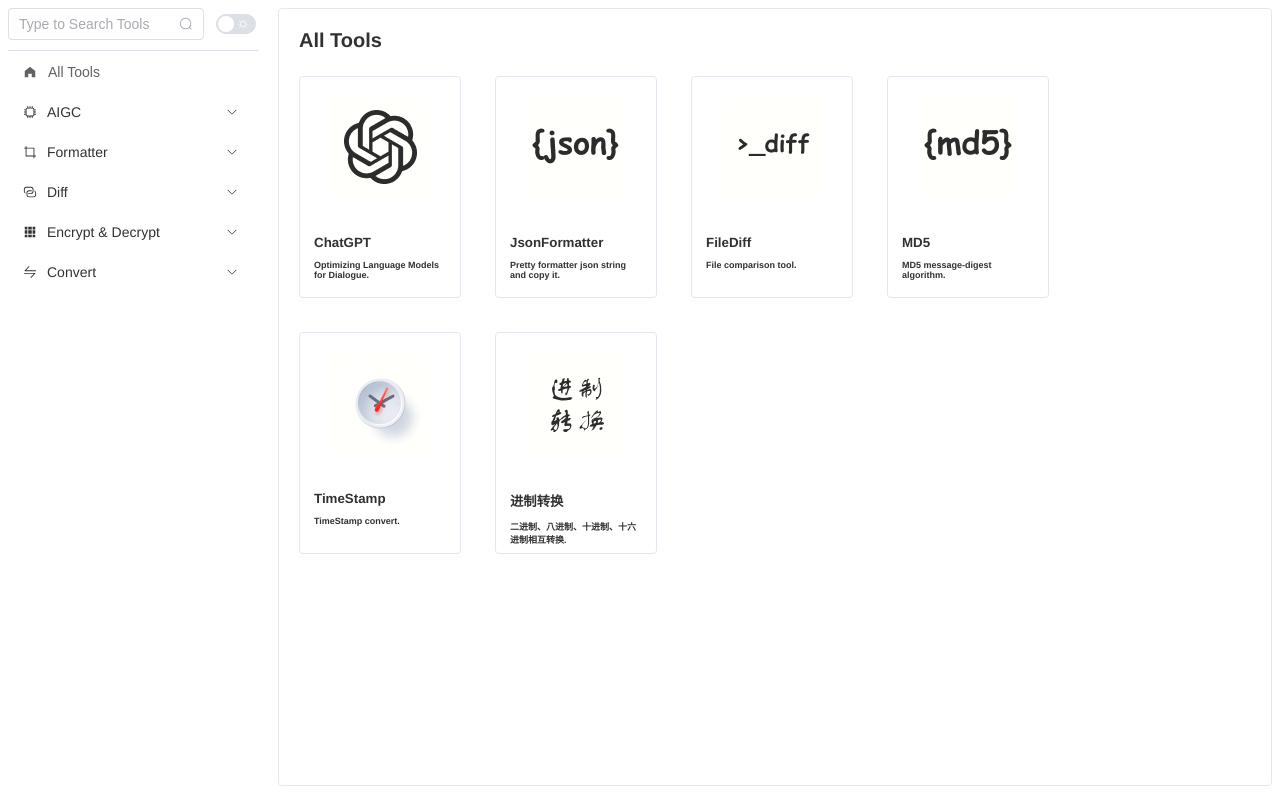
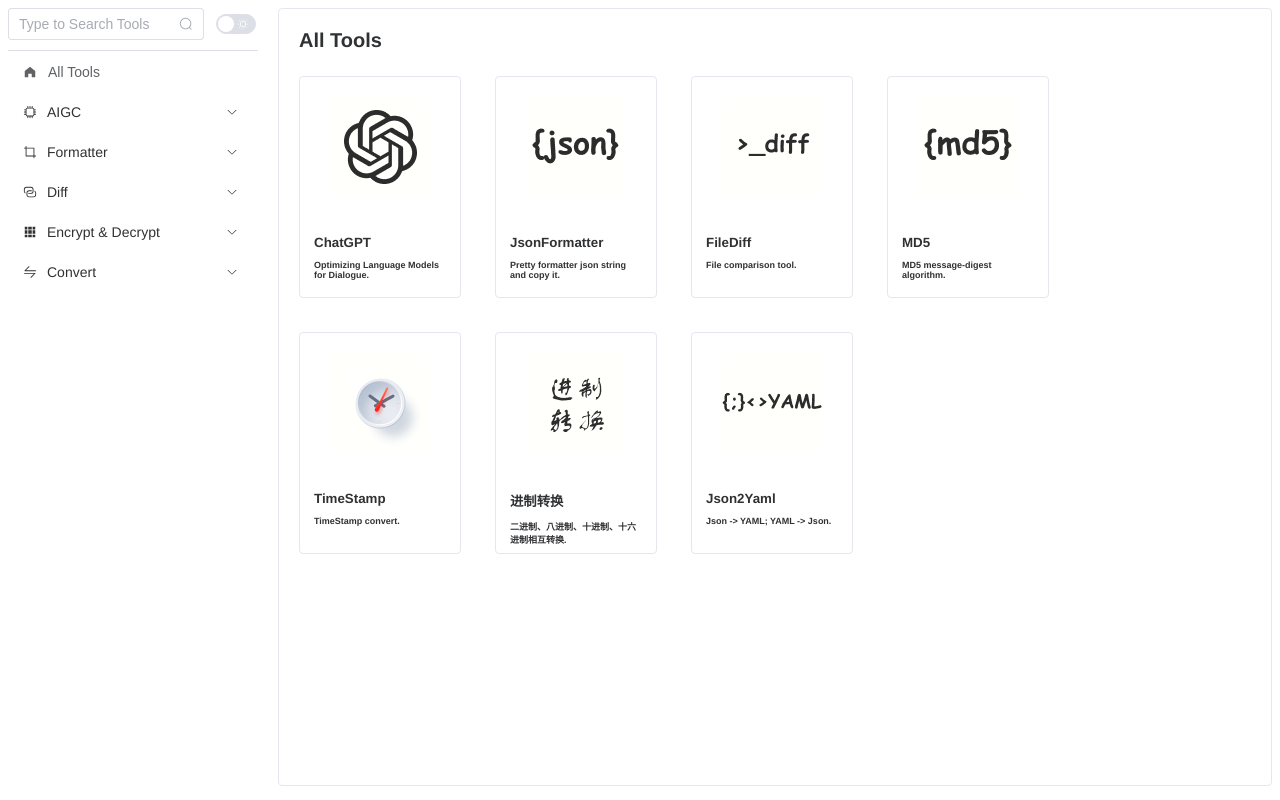
Before and after one commit to chubxu/DevToolBox, a Vue app: page / in a window 1280 px wide. Built offline with nearby package versions, Linux system fonts and the light colour scheme; what vue-diff would draw is missing.

Commit message:
feat: 添加图片

```diff
--- a/src/constants/menu.js
+++ b/src/constants/menu.js
@@ -93,16 +93,16 @@
         title: '进制转换',
         content: '二进制、八进制、十进制、十六进制相互转换.',
       },
-      // {
-      //   name: 'Json2Yaml',
-      //   icon: 'CirclePlus',
-      //   index: '/Json2Yaml',
-      //   toolName: 'Json2Yaml',
-      //   imageName: 'Json2Yaml.png',
-      //   darkImageName: 'Json2Yaml-dark.png',
-      //   title: 'Json2Yaml',
-      //   content: 'Json -> YAML; YAML -> Json.',
-      // },
+      {
+        name: 'Json2Yaml',
+        icon: 'CirclePlus',
+        index: '/Json2Yaml',
+        toolName: 'Json2Yaml',
+        imageName: 'Json2Yaml.png',
+        darkImageName: 'Json2Yaml-dark.png',
+        title: 'Json2Yaml',
+        content: 'Json -> YAML; YAML -> Json.',
+      },
     ],
   },
 ]
```
Also changed, not shown: src/assets/images/Json2Yaml-dark.png (added), src/assets/images/Json2Yaml.png (added).
